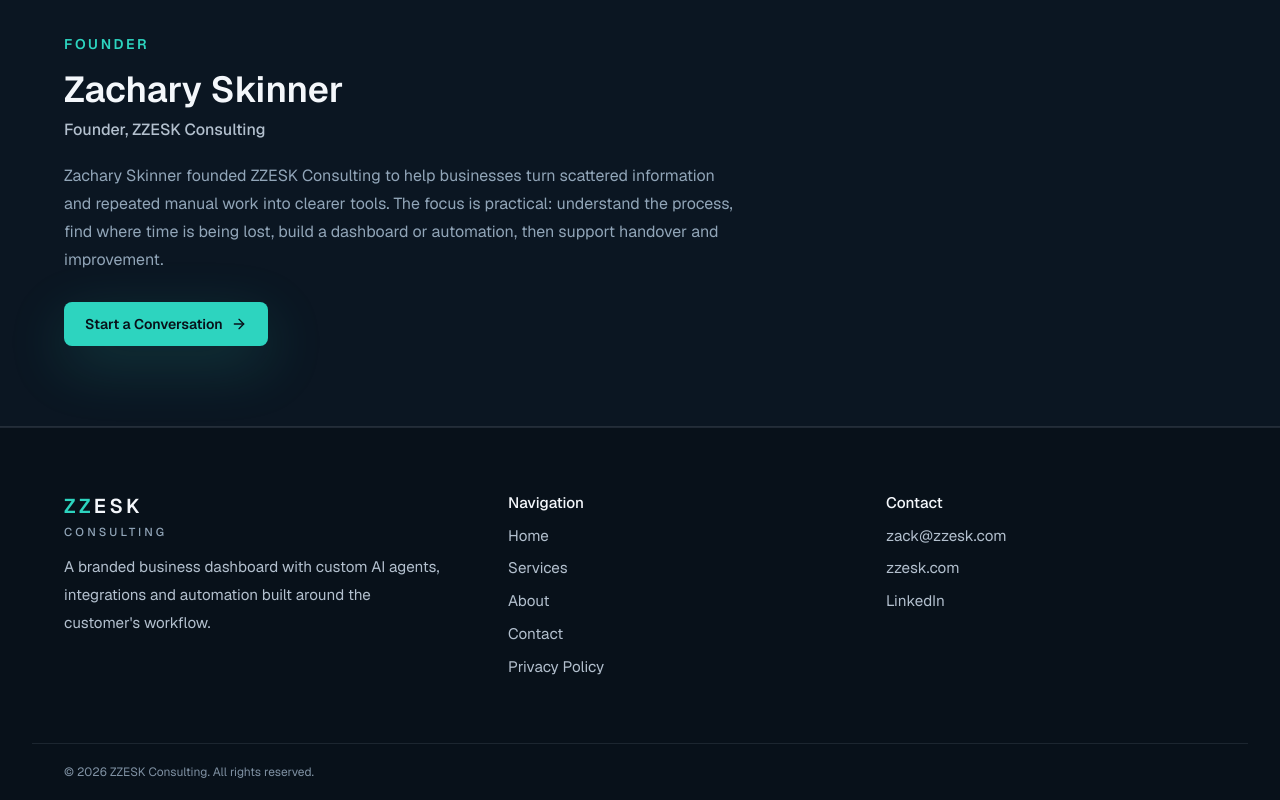
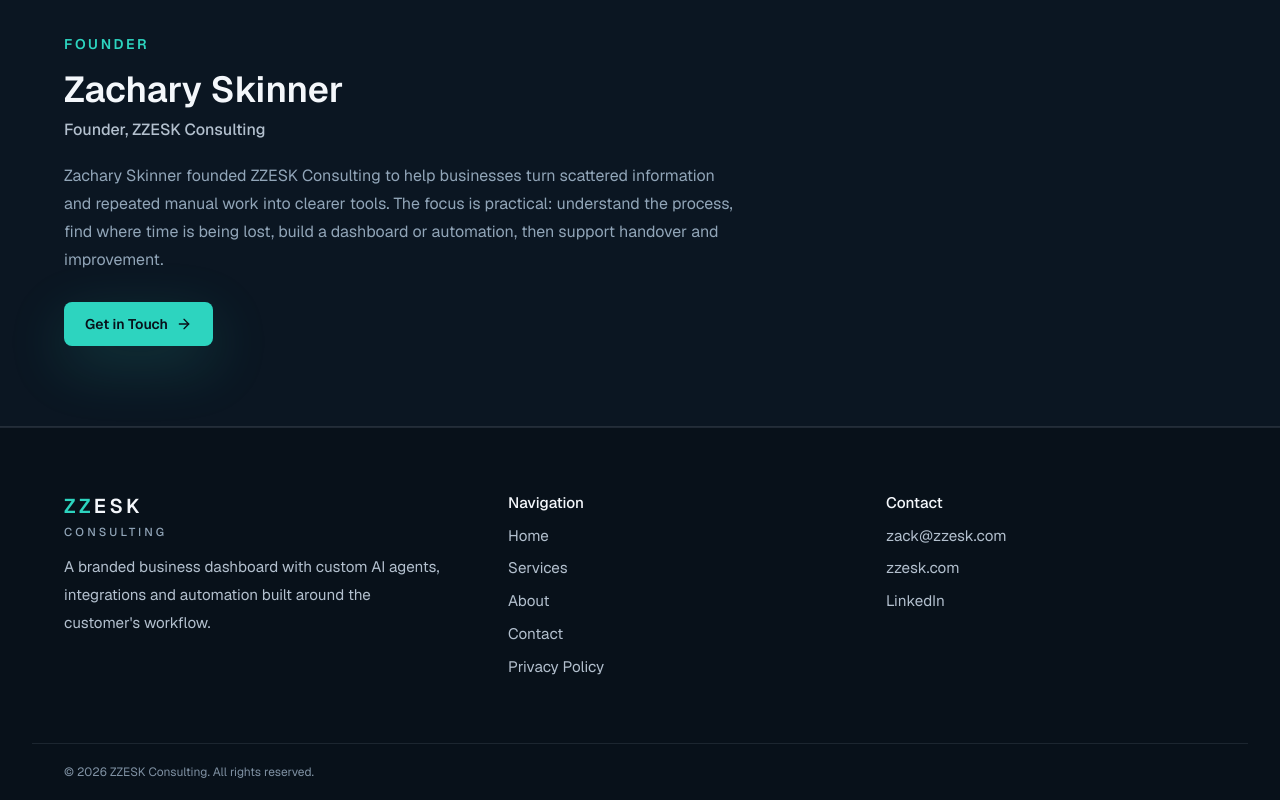
Before and after one commit to ZZESK-host/zzesk-consulting-website, a Next.js app: page /about in a window 1280 px wide. Shown: the part 985-1785 px from the top of the page. Built offline with nearby package versions, Linux system fonts and the light colour scheme.

Commit message:
Change contact CTA to get in touch

```diff
--- a/src/app/about/page.tsx
+++ b/src/app/about/page.tsx
@@ -52,7 +52,7 @@ export default function AboutPage() {
               <p className="mt-2 text-base font-medium text-mist-200">Founder, ZZESK Consulting</p>
               <p className="mt-5 max-w-2xl text-base leading-7 text-mist-300">{about.founderBio}</p>
               <ButtonLink href="/contact" className="mt-7">
-                Start a Conversation
+                Get in Touch
               </ButtonLink>
             </div>
           </Reveal>
--- a/src/app/services/page.tsx
+++ b/src/app/services/page.tsx
@@ -63,7 +63,7 @@ export default function ServicesPage() {
             <CtaPanel
               heading="Choose the AI dashboard package your business needs."
               body="Start by email, then scope the dashboard, agents, integrations and deployment model that fit your workflow and data requirements."
-              buttonLabel="Start a Conversation"
+              buttonLabel="Get in Touch"
             />
           </Reveal>
         </Container>
--- a/src/content/site.ts
+++ b/src/content/site.ts
@@ -27,7 +27,7 @@ export const site = {
   defaultDescription:
     "ZZESK Consulting builds custom dashboards and automations that cut down repetitive admin and bring business information into one place.",
   tagline: "A branded business dashboard with custom AI agents, integrations and automation built around the customer's workflow.",
-  bookingLabel: "Start a Conversation",
+  bookingLabel: "Get in Touch",
   bookingHref: "/contact",
   social: {
     // Swap this config value if the LinkedIn profile changes; leave it empty to hide the footer link until the real URL is known.
```
